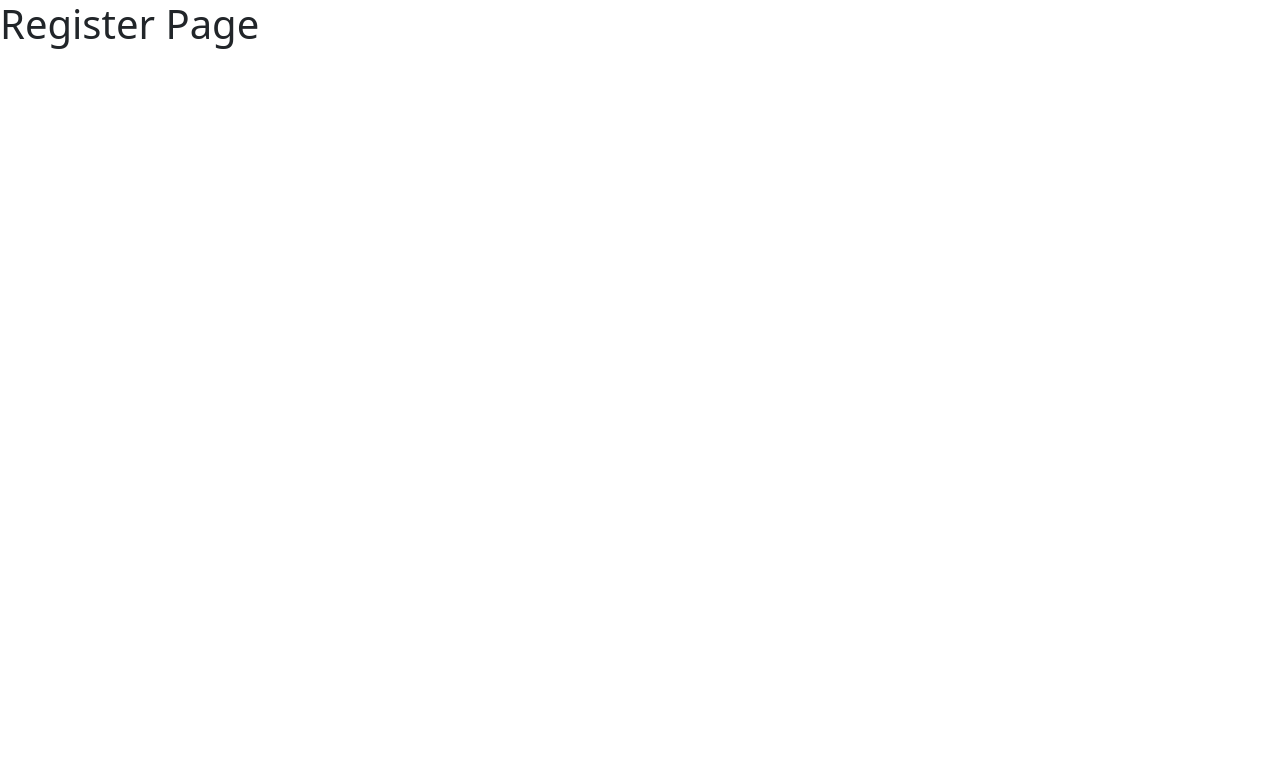
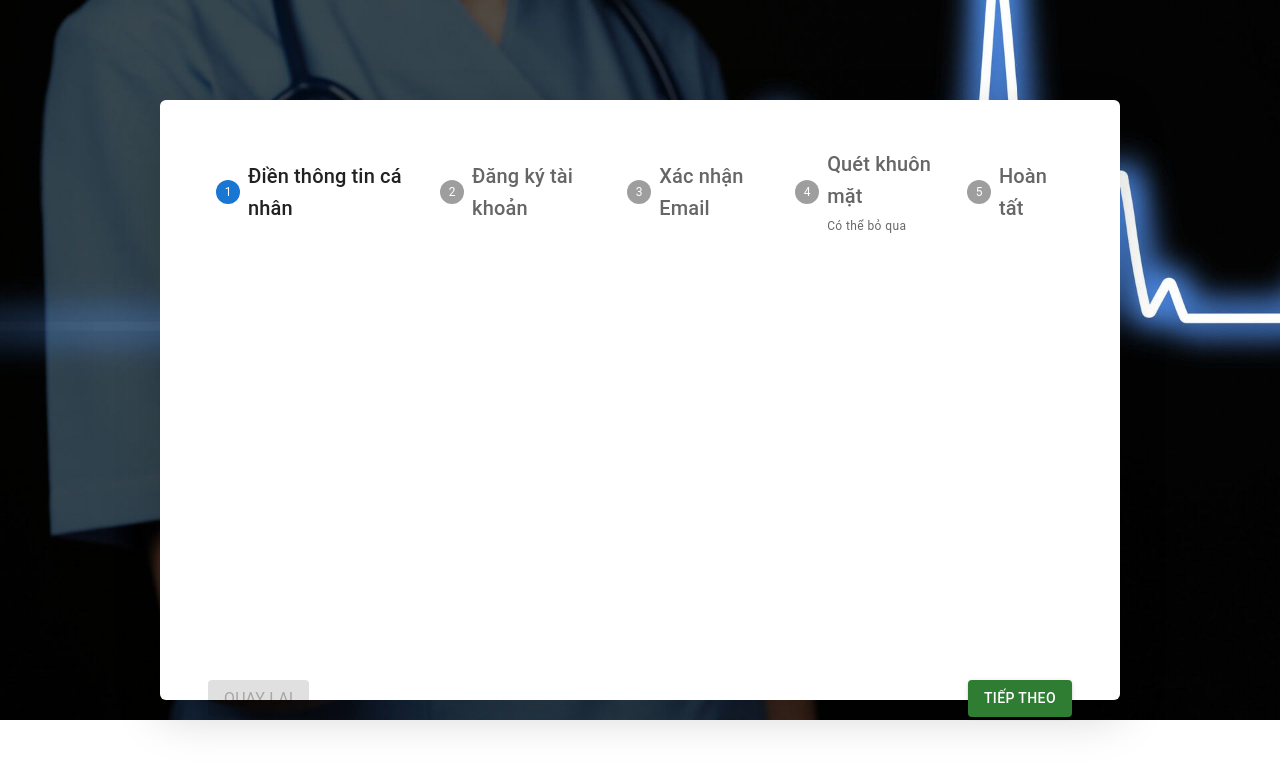
Before and after one commit to TDMinhNhat/healthcare_app, a React (Vite) app in the folder healthcare_app_frontend/healthcare_app_web/: page /register in a window 1280 px wide. Shown: the top 768 px of the page. Built offline with nearby package versions, Linux system fonts and the light colour scheme.

Commit message:
Website: build ui register

```diff
--- a/healthcare_app_frontend/healthcare_app_web/src/App.tsx
+++ b/healthcare_app_frontend/healthcare_app_web/src/App.tsx
@@ -26,7 +26,7 @@ function App() {
             <Routes>
                 <Route path="/" element={ <HomePage language={languageData} setLanguage={setLanguage} languageType={language}/>} />
                 <Route path="/login" element={ <LoginPage loginLanguage={languageData.login} /> } />
-                <Route path="/register" element={ <RegisterPage/> } />
+                <Route path="/register" element={ <RegisterPage registerLanguage={languageData.register} /> } />
                 <Route path="/admin" element={ <AdminPage/> } />
             </Routes>
         </BrowserRouter>
--- /dev/null
+++ b/healthcare_app_frontend/healthcare_app_web/src/components/register/CompleteRegisterComponent.tsx
@@ -0,0 +1,8 @@
+
+function CompleteRegisterComponent({ registerLanguage }:{ registerLanguage: object }) {
+    return (
+        <h1>Complete Register Component</h1>
+    )
+}
+
+export default CompleteRegisterComponent;
--- /dev/null
+++ b/healthcare_app_frontend/healthcare_app_web/src/components/register/EmailVerifyComponent.tsx
@@ -0,0 +1,34 @@
+import {Box, Button, Stack, Typography} from "@mui/material";
+
+function EmailVerifyComponent({ registerLanguage, handleBack, handleNext, activeStep }:{ registerLanguage: object, handleBack: void, handleNext: void, activeStep: number}) {
+    return (
+        <Stack direction={"column"} className={"w-100 h-100 d-flex flex-column justify-content-between"}>
+            <Box>
+
+            </Box>
+            <Stack direction={"row"} className={"d-flex justify-content-between mb-4"}>
+                {activeStep !== 4 &&
+                    <Button
+                        color="secondary"
+                        disabled={activeStep === 0}
+                        onClick={handleBack}
+                        variant={"contained"}
+                        sx={{mr: 1}}
+                    >
+                        <Typography>{registerLanguage.button_back}</Typography>
+                    </Button>
+                }
+
+                <Box>
+                    {activeStep !== 4 &&
+                        <Button color="success" variant={"contained"} onClick={handleNext}>
+                            {registerLanguage.button_next}
+                        </Button>
+                    }
+                </Box>
+            </Stack>
+        </Stack>
+    )
+}
+
+export default EmailVerifyComponent;
--- /dev/null
+++ b/healthcare_app_frontend/healthcare_app_web/src/components/register/FaceDetectComponent.tsx
@@ -0,0 +1,22 @@
+import {Box, Button, Stack, Typography} from "@mui/material";
+
+function FaceDetectComponent({ registerLanguage, handleNext, activeStep }:{ registerLanguage: object, handleNext: void, activeStep: number}) {
+    return (
+        <Stack direction={"column"} className={"w-100 h-100 d-flex flex-column justify-content-between"}>
+            <Box>
+
+            </Box>
+            <Stack direction={"row"} className={"d-flex justify-content-end mb-4"}>
+                <Box>
+                    {activeStep !== 4 &&
+                        <Button color="success" variant={"contained"} onClick={handleNext}>
+                            {registerLanguage.button_next}
+                        </Button>
+                    }
+                </Box>
+            </Stack>
+        </Stack>
+    )
+}
+
+export default FaceDetectComponent;
--- /dev/null
+++ b/healthcare_app_frontend/healthcare_app_web/src/components/register/InputInfoComponent.tsx
@@ -0,0 +1,34 @@
+import {Box, Button, Stack, Typography} from "@mui/material";
+
+function InputInfoComponent({ registerLanguage, handleNext, handleBack, activeStep }:{ registerLanguage: object, handleNext: void, handleBack: void, activeStep: number }) {
+    return (
+        <Stack direction={"column"} className={"w-100 h-100 d-flex flex-column justify-content-between"}>
+            <Box>
+
+            </Box>
+            <Stack direction={"row"} className={"d-flex justify-content-between mb-4"}>
+                {activeStep !== 4 &&
+                    <Button
+                        color="secondary"
+                        disabled={activeStep === 0}
+                        onClick={handleBack}
+                        variant={"contained"}
+                        sx={{mr: 1}}
+                    >
+                        <Typography>{registerLanguage.button_back}</Typography>
+                    </Button>
+                }
+
+                <Box>
+                    {activeStep !== 4 &&
+                        <Button color="success" variant={"contained"} onClick={handleNext}>
+                            {registerLanguage.button_next}
+                        </Button>
+                    }
+                </Box>
+            </Stack>
+        </Stack>
+    )
+}
+
+export default InputInfoComponent;
--- /dev/null
+++ b/healthcare_app_frontend/healthcare_app_web/src/components/register/RegisterAccountComponent.tsx
@@ -0,0 +1,34 @@
+import {Box, Button, Stack, Typography} from "@mui/material";
+
+function RegisterAccountComponent({ registerLanguage, handleBack, handleNext, activeStep }:{ registerLanguage: object, handleBack: void, handleNext: void, activeStep: number }) {
+    return (
+        <Stack direction={"column"} className={"w-100 h-100 d-flex flex-column justify-content-between"}>
+            <Box>
+
+            </Box>
+            <Stack direction={"row"} className={"d-flex justify-content-between mb-4"}>
+                {activeStep !== 4 &&
+                    <Button
+                        color="secondary"
+                        disabled={activeStep === 0}
+                        onClick={handleBack}
+                        variant={"contained"}
+                        sx={{mr: 1}}
+                    >
+                        <Typography>{registerLanguage.button_back}</Typography>
+                    </Button>
+                }
+
+                <Box>
+                    {activeStep !== 4 &&
+                        <Button color="success" variant={"contained"} onClick={handleNext}>
+                            {registerLanguage.button_next}
+                        </Button>
+                    }
+                </Box>
+            </Stack>
+        </Stack>
+    )
+}
+
+export default RegisterAccountComponent;
--- a/healthcare_app_frontend/healthcare_app_web/src/languages/vietnamese.json
+++ b/healthcare_app_frontend/healthcare_app_web/src/languages/vietnamese.json
@@ -8,16 +8,12 @@
   },
   "body": {
     "home": {
-
     },
     "our_services": {
-
     },
     "find_doctors": {
-
     },
     "reviews": {
-
     }
   },
   "footer": {
@@ -36,5 +32,52 @@
     "other_login": "Hoặc đăng nhập với",
     "link_register": "Đăng ký tài khoản",
     "link_forgot_pass": "Quên mật khẩu"
+  },
+  "register": {
+    "tabs": [
+      {
+        "name": "Điền thông tin cá nhân",
+        "isOptional": false,
+        "optional": "Bắt buộc"
+      },
+      {
+        "name": "Đăng ký tài khoản",
+        "isOptional": false,
+        "optional": "Bắt buộc"
+      },
+      {
+        "name": "Xác nhận Email",
+        "isOptional": false,
+        "optional": "Bắt buộc"
+      },
+      {
+        "name": "Quét khuôn mặt",
+        "isOptional": true,
+        "optional": "Có thể bỏ qua"
+      },
+      {
+        "name": "Hoàn tất",
+        "isOptional": false,
+        "optional": "Bắt buộc"
+      }
+    ],
+    "button_next": "Tiếp theo",
+    "button_skip": "Bỏ qua",
+    "button_back": "Quay lại",
+    "input_info": {
+
+    },
+    "register_account": {
+
+    },
+    "face_detect": {
+
+    },
+    "verify_email": {
+
+    },
+    "complete_register": {
+
+    }
   }
 }
--- a/healthcare_app_frontend/healthcare_app_web/src/pages/LoginPage.tsx
+++ b/healthcare_app_frontend/healthcare_app_web/src/pages/LoginPage.tsx
@@ -1,5 +1,5 @@
 import { useState } from "react";
-import {Box, Container, Stack, Tab, Tabs, Typography} from "@mui/material";
+import {Box, Container, Stack, Tab, Tabs} from "@mui/material";
 import LoginStandard from "../components/login/LoginStandard.tsx";
 import LoginFace from "../components/login/LoginFace.tsx";
 import LoginOthersApp from "../components/login/LoginOthersApp.tsx"
--- a/healthcare_app_frontend/healthcare_app_web/src/pages/RegisterPage.tsx
+++ b/healthcare_app_frontend/healthcare_app_web/src/pages/RegisterPage.tsx
@@ -1,7 +1,77 @@
+import {Container, Box, Stack, Typography, Step, Stepper, StepLabel, Button} from "@mui/material";
+import React, {useState} from "react";
+import InputInfoComponent from "../components/register/InputInfoComponent";
+import RegisterAccountComponent from "../components/register/RegisterAccountComponent.tsx";
+import FaceDetectComponent from "../components/register/FaceDetectComponent.tsx";
+import EmailVerifyComponent from "../components/register/EmailVerifyComponent.tsx";
+import CompleteRegisterComponent from "../components/register/CompleteRegisterComponent.tsx";
 
-function RegisterPage() {
+function RegisterPage({registerLanguage}: { registerLanguage: object }) {
+
+    const steps = registerLanguage.tabs;
+    const [activeStep, setActiveStep] = useState(0);
+    const [skipped, setSkipped] = useState(new Set<number>());
+    const isStepSkipped = (step: number) => {
+        return skipped.has(step);
+    };
+
+    const handleNext = () => {
+        let newSkipped = skipped;
+        if (isStepSkipped(activeStep)) {
+            newSkipped = new Set(newSkipped.values());
+            newSkipped.delete(activeStep);
+        }
+
+        setActiveStep((prevActiveStep) => prevActiveStep + 1);
+        setSkipped(newSkipped);
+    };
+
+    const handleBack = () => {
+        setActiveStep((prevActiveStep) => prevActiveStep - 1);
+    };
+
     return (
-        <h1>Register Page</h1>
+        <Container className={"container-fluid w-100"} maxWidth={false} disableGutters={false}>
+            <Box className={"z-0 fixed-top"}>
+                <img
+                    alt={"register"}
+                    src={"background_register.png"}
+                    width={"100%"}
+                />
+            </Box>
+            <Box className={"w-75 h-75 bg-white position-absolute top-50 start-50 translate-middle shadow-lg rounded p-5"}>
+                <Box className={"h-100"}>
+                    <Stepper activeStep={activeStep}>
+                        {steps.map((item, index) => {
+                            const stepProps: { completed?: boolean } = {};
+                            const labelProps: {
+                                optional?: React.ReactNode;
+                            } = {};
+                            if (item.isOptional) {
+                                labelProps.optional = (
+                                    <Typography variant="caption">{item.optional}</Typography>
+                                );
+                            }
+                            if (isStepSkipped(index)) {
+                                stepProps.completed = false;
+                            }
+                            return (
+                                <Step key={item.name} {...stepProps}>
+                                    <StepLabel {...labelProps}>
+                                        <Typography variant={"h6"}>{item.name}</Typography>
+                                    </StepLabel>
+                                </Step>
+                            );
+                        })}
+                    </Stepper>
+                    {activeStep === 0 && <InputInfoComponent registerLanguage={registerLanguage} handleNext={handleNext} handleBack={handleBack} activeStep={activeStep} />}
+                    {activeStep === 1 && <RegisterAccountComponent registerLanguage={registerLanguage} handleNext={handleNext} handleBack={handleBack} activeStep={activeStep}/>}
+                    {activeStep === 2 && <EmailVerifyComponent registerLanguage={registerLanguage} handleNext={handleNext} handleBack={handleBack} activeStep={activeStep}/>}
+                    {activeStep === 3 && <FaceDetectComponent registerLanguage={registerLanguage} handleNext={handleNext} activeStep={activeStep} />}
+                    {activeStep === 4 && <CompleteRegisterComponent registerLanguage={registerLanguage}/>}
+                </Box>
+            </Box>
+        </Container>
     )
 }
 
```
Also changed, not shown: healthcare_app_frontend/healthcare_app_web/public/background_register.png (added).
